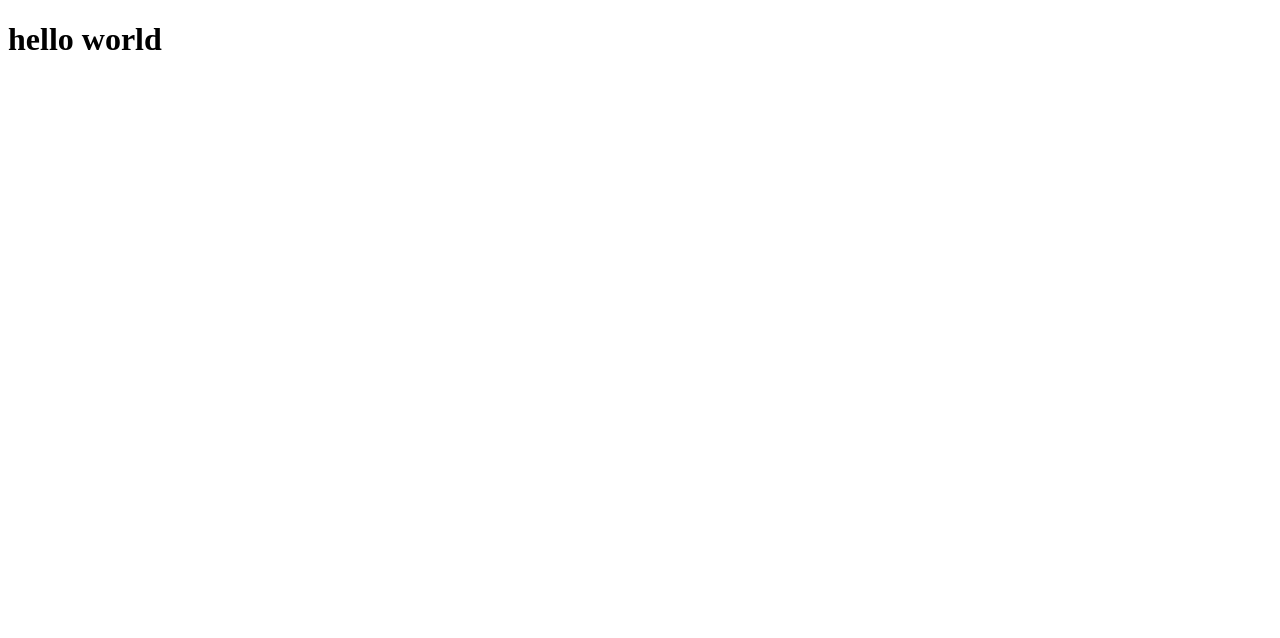
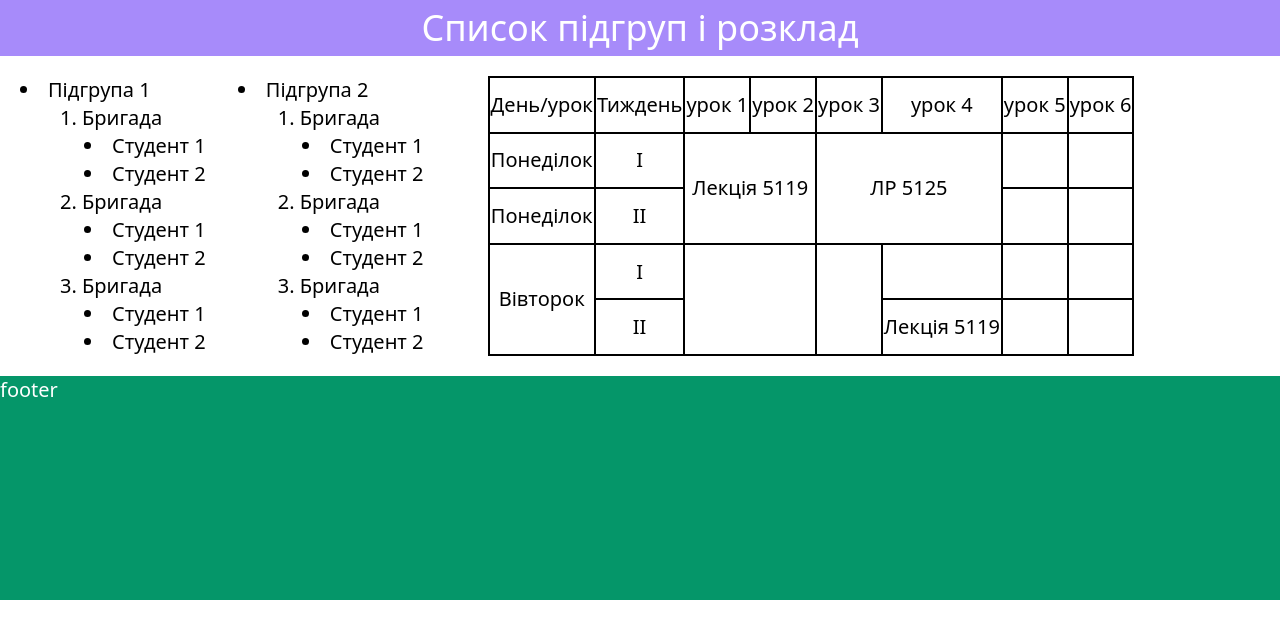
Before and after one commit to maaarynet/uni_project, a plain HTML site: page index.html in a window 1280 px wide. Drawn offline with nearby package versions, Linux system fonts and the light colour scheme.

Commit message:
index.html

```diff
--- a/index.html
+++ b/index.html
@@ -1,11 +1,107 @@
 <!DOCTYPE html>
 <html lang="en">
-<head>
-    <meta charset="UTF-8">
-    <meta name="viewport" content="width=device-width, initial-scale=1.0">
-    <title>btr</title>
-</head>
+    <head>
+        <meta charset="UTF-8" />
+        <meta name="viewport" content="width=device-width, initial-scale=1.0" />
+        <title>1</title>
+        <link rel="stylesheet" href="style.css" />
+        <link href="https://cdn.jsdelivr.net/npm/tailwindcss@2.2.19/dist/tailwind.min.css" rel="stylesheet">
+      </head>
 <body>
-    <h1>hello world</h1>
+    <header class="bg-purple-400 h-14 flex justify-center items-center">
+        <p class="text-4xl text-white">Список підгруп і розклад</p>
+    </header>
+
+    <div class="flex m-5">
+    <section class="flex gap-8">
+    <div class="list-disc text-xl">
+        <li>Підгрупа 1</li>
+        <div class="ml-10">
+        <li class="list-decimal">Бригада</li>
+        <div>
+            <li class="ml-6">Студент 1</li>
+            <li class="ml-6">Студент 2</li>
+        </div>
+        <li class="list-decimal">Бригада</li>
+        <div>
+            <li class="ml-6">Студент 1</li>
+            <li class="ml-6">Студент 2</li>
+        </div>
+        <li class="list-decimal">Бригада</li>
+        <div>
+            <li class="ml-6">Студент 1</li>
+            <li class="ml-6">Студент 2</li>
+        </div>
+        </div>
+
+    </div>
+    <div class="list-disc text-xl">
+        <li>Підгрупа 2</li>
+        <div class="ml-10">
+        <li class="list-decimal">Бригада</li>
+        <div>
+            <li class="ml-6">Студент 1</li>
+            <li class="ml-6">Студент 2</li>
+        </div>
+        <li class="list-decimal">Бригада</li>
+        <div>
+            <li class="ml-6">Студент 1</li>
+            <li class="ml-6">Студент 2</li>
+        </div>
+        <li class="list-decimal">Бригада</li>
+        <div>
+            <li class="ml-6">Студент 1</li>
+            <li class="ml-6">Студент 2</li>
+        </div>
+        </div>
+
+    </div>
+    </section>
+
+    <table class="text-xl text-center ml-16">
+        <tbody class="border-2 border-black">
+            <tr>
+                <td>День/урок</td>
+                <td class="border-2 border-black">Тиждень</td>
+                <td>урок 1</td>
+                <td class="border-2 border-black">урок 2</td>
+                <td>урок 3</td>
+                <td class="border-2 border-black">урок 4</td>
+                <td>урок 5</td>
+                <td class="border-2 border-black">урок 6</td>
+            </tr>
+            <tr class="border-2 border-black">
+                <td>Понеділок</td>
+                <td class="border-2 border-black">I</td>
+                <td rowspan="2" colspan="2" class="border-2 border-black">Лекція 5119</td>
+                <td rowspan="2" colspan="2" class="border-2 border-black">ЛР 5125</td>
+                <td class="border-2 border-black"></td>
+            </tr>
+            <tr class="border-2 border-black">
+                <td>Понеділок</td>
+                <td class="border-2 border-black">II</td>
+                <td class="border-2 border-black"></td>
+            </tr>
+
+            <tr>
+                <td rowspan="2" class="border-2 border-black">Вівторок</td>
+                <td class="border-2 border-black">I</td>
+                <td rowspan="2" colspan="2" class="border-2 border-black"></td>
+                <td rowspan="2" class="border-2 border-black"></td>
+                <td class="border-2 border-black"></td>
+                <td class="border-2 border-black"></td>
+            </tr>
+            <tr class="border-2 border-black">
+                <td class="border-2 border-black">II</td>
+                <td class="border-2 border-black">Лекція 5119</td>
+                <td class="border-2 border-black"></td>
+            </tr>
+        </tbody>
+    </table>
+    </div>
+
+    <footer class="h-56 bg-green-600 text-white text-xl">footer
+    </footer>
+
 </body>
 </html>
```
